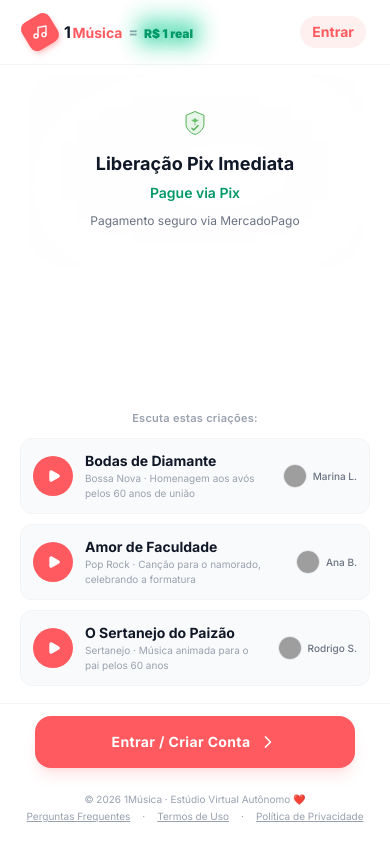
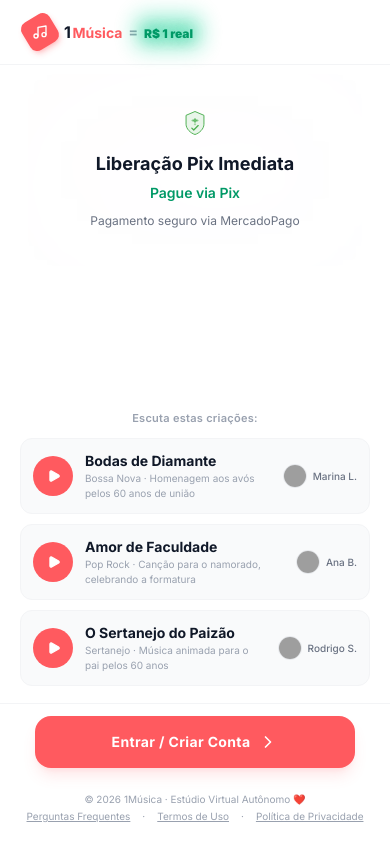
Before and after one commit to paulpessoa/umamusica, a React (Vite) app: page / in a window 390 px wide. Built offline with nearby package versions, Linux system fonts and the light colour scheme; grey boxes are pictures that could not be loaded.

Commit message:
feat: create MobileFrame component with brand panel and animated features

```diff
--- a/src/components/MobileFrame.tsx
+++ b/src/components/MobileFrame.tsx
@@ -296,8 +296,8 @@ export default function MobileFrame({ children }: { children: React.ReactNode })
               </div>
 
               {/* Mobile Auth Actions */}
-              <div className="lg:hidden flex items-center space-x-3">
-                {user ? (
+              {user && (
+                <div className="lg:hidden flex items-center space-x-3">
                   <>
                     <button onClick={() => navigate('/perfil')} className="text-sm font-bold text-gray-700 hover:text-[#FF5A5F] transition-colors">
                       Perfil
@@ -306,12 +306,8 @@ export default function MobileFrame({ children }: { children: React.ReactNode })
                       Sair
                     </button>
                   </>
-                ) : (
-                  <button onClick={() => navigate('/login')} className="text-sm font-bold text-[#FF5A5F] bg-[#FFF0F0] px-3 py-1.5 rounded-full hover:bg-[#ffe4e4] transition-colors">
-                    Entrar
-                  </button>
-                )}
-              </div>
+                </div>
+              )}
             </header>
 
             <main id="app-main-content" className="flex-1 flex flex-col min-h-0 relative bg-white">
```
